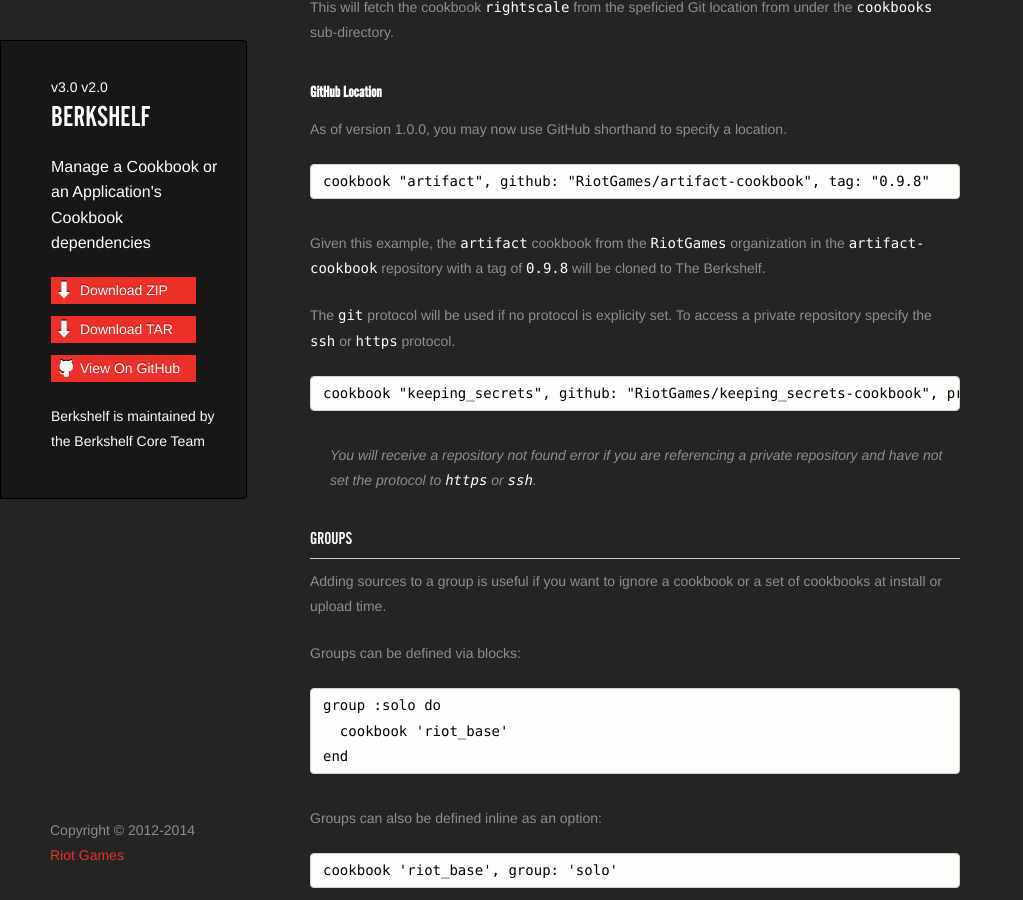
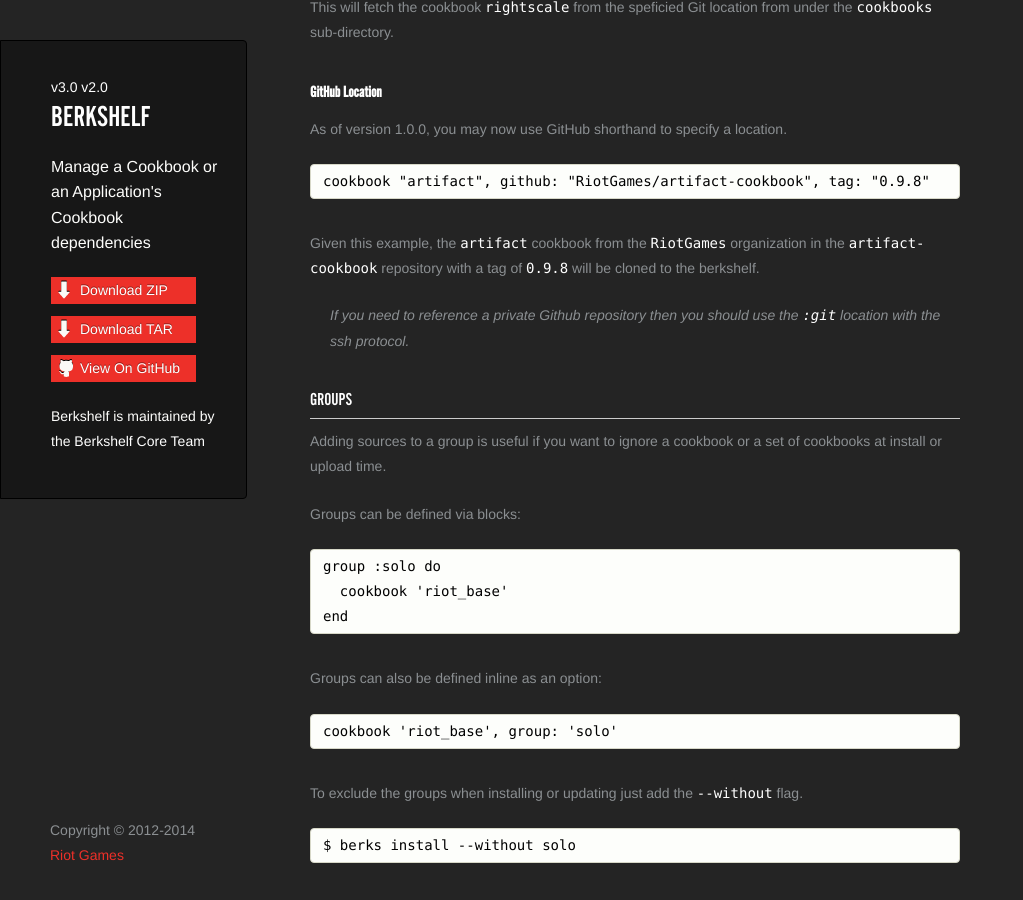
Before and after one commit to berkshelf/berkshelf, a Jekyll site: the page built from index.html, in a window 1280 px wide and 900 px high, scrolled down 8629 px. Shown: the whole window, without its empty margins (0-1023 px from the left). Built offline with Jekyll 4.4.1, drawn with Linux system fonts in a browser that asks for light colours.

Commit message:
update documentation for github location

```diff
--- a/_includes/index.md
+++ b/_includes/index.md
@@ -273,13 +273,9 @@ As of version 1.0.0, you may now use GitHub shorthand to specify a location.
 
     cookbook "artifact", github: "RiotGames/artifact-cookbook", tag: "0.9.8"
 
-Given this example, the `artifact` cookbook from the `RiotGames` organization in the `artifact-cookbook` repository with a tag of `0.9.8` will be cloned to The Berkshelf.
+Given this example, the `artifact` cookbook from the `RiotGames` organization in the `artifact-cookbook` repository with a tag of `0.9.8` will be cloned to the berkshelf.
 
-The `git` protocol will be used if no protocol is explicity set. To access a private repository specify the `ssh` or `https` protocol.
-
-    cookbook "keeping_secrets", github: "RiotGames/keeping_secrets-cookbook", protocol: :ssh
-
-> You will receive a repository not found error if you are referencing a private repository and have not set the protocol to `https` or `ssh`.
+> If you need to reference a private Github repository then you should use the `:git` location with the ssh protocol.
 
 ### Groups
 
```
